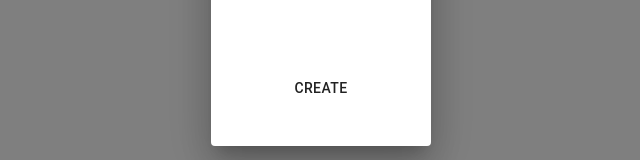
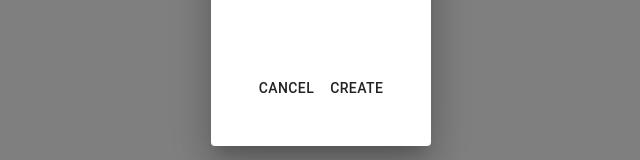
Before and after one commit to plambet0/graphql-client-demo, a React (Create React App) app: page /addNewCompany in a window 1280 px wide. Shown: the part 543-703 px from the top of the page, without its empty margins (319-959 px from the left). Built offline with nearby package versions, Linux system fonts and the light colour scheme.

Commit message:
handleCancle added on form

```diff
--- a/src/components/Companies.js
+++ b/src/components/Companies.js
@@ -33,7 +33,7 @@ function Companies() {
 
   return (
     <div>
-      <TextField placeholder='Enter Company Name Here ...' onChange={(e) => {setQuery(e.target.value)}} />
+      <TextField placeholder='Search by Name  ...' onChange={(e) => {setQuery(e.target.value)}} />
       <ul className={classes.list}>
         {data.companies.filter(info => {
           if (query === ''){
--- a/src/components/NewCompanyForm.js
+++ b/src/components/NewCompanyForm.js
@@ -1,10 +1,8 @@
-import Card from './layout/Card';
 import classes from './NewCompanyForm.module.css';
 import gql from 'graphql-tag';
 import { useMutation } from '@apollo/react-hooks';
 import React, { useState } from 'react';
 import { Dialog, DialogTitle, DialogContent, Button, TextField, Grid } from '@material-ui/core';
-import MainNavigation from './layout/MainNavigation';
 
 const CREATE_COMPANY = gql`
   mutation addCompany($input: AddCompanyInput!) {
@@ -15,7 +13,9 @@ const CREATE_COMPANY = gql`
   }
 `;
 
-function NewCompanyForm() {
+
+
+function NewCompanyForm({handleClose}) {
   const [companyName, setCompanyName] = useState('');
   const [companyType, setCompanyType] = useState('');
   const [mktActivity, setMktActivity] = useState('');
@@ -38,6 +38,7 @@ function NewCompanyForm() {
       }
     });
   };
+
 
   if (error) {
     console.log(error);
@@ -159,14 +160,14 @@ function NewCompanyForm() {
             </Grid>
             <Grid container style={{ marginTop: '115px', marginBottom: '40px' }}>
               <Grid item xs={12} style={{ textAlign: 'center' }}>
-              {/* <Button
-              id="cancel-new-company-button"
-              data-testid="cancel-new-company-button"
-              className={classes.cancelButton}
-              onClick={() => { <MainNavigation/>}}
+              <Button
+                id="cancel-new-company-button"
+                data-testid="cancel-new-company-button"
+                className={classes.cancelButton}
+                onClick={handleClose}
             >
               Cancel
-              </Button> */}
+              </Button>
                 <Button
                   id="create-new-company-button"
                   data-testid="create-new-company-button"
--- a/src/components/layout/MainNavigation.js
+++ b/src/components/layout/MainNavigation.js
@@ -34,7 +34,7 @@ function MainNavigation() {
       </header>
       <body>
         <div>{loadCompanies ? <Companies /> : <></>}</div>
-        <div>{loadNewCompanyForm ? <NewCompanyForm /> : <></>}</div>
+        {loadNewCompanyForm && <NewCompanyForm handleClose={() => setloadNewCompanyForm(false)}/>}
       </body>
     </>
   );
```
